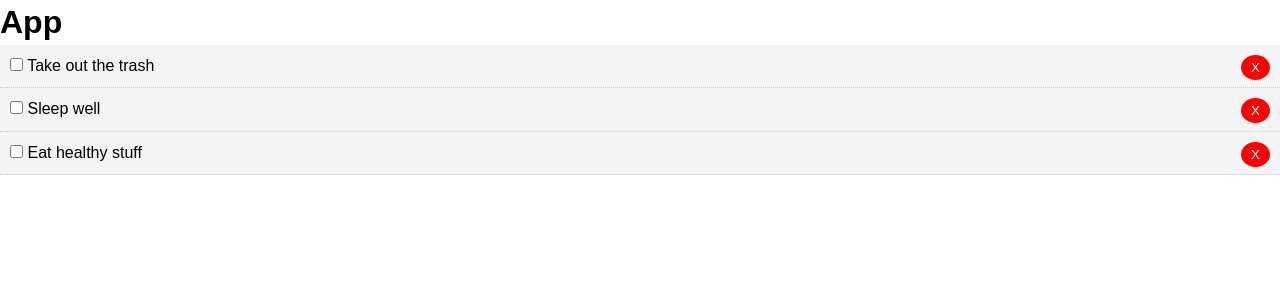
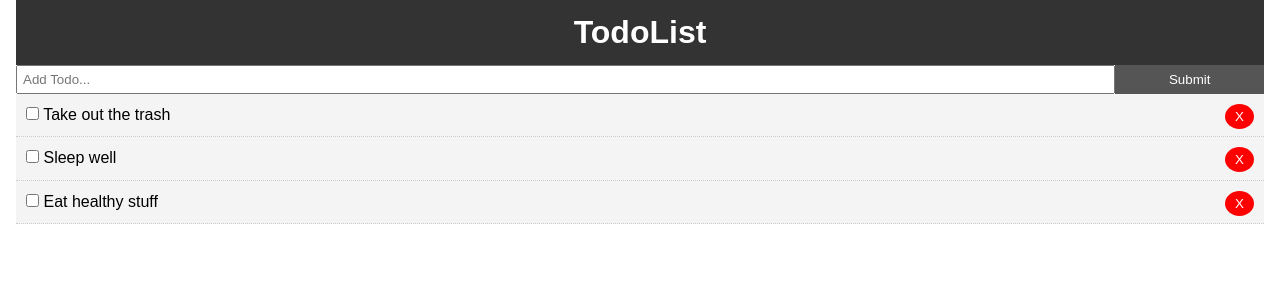
Before and after one commit to strider99/react-todo-app, a React (Create React App) app: page / in a window 1280 px wide. Shown: the top 300 px of the page. Built offline with nearby package versions, Linux system fonts and the light colour scheme.

Commit message:
add addtodo form and submit button

```diff
--- a/src/App.css
+++ b/src/App.css
@@ -15,3 +15,20 @@
   color: #333;
   text-decoration: none;
 }
+.container {
+  padding: 0 1rem;
+
+}
+
+.btn {
+  display: inline-block;
+  border: none;
+  background: #555;
+  color: #fff;
+  padding: 7px 20px;
+  cursor: pointer;
+}
+
+.btn:hover {
+  background: #666;
+}
--- a/src/App.js
+++ b/src/App.js
@@ -1,6 +1,9 @@
 import React, { Component } from 'react';
 import './App.css';
 import Todos from './components/Todos';
+import Header from './components/layout/Header';
+import AddTodo from './components/AddTodo';
+
 
 class App extends Component {
   state = {
@@ -45,8 +48,11 @@
   render() {
     return (
       <div className="App">
-        <h1>App</h1>
-        <Todos todos={this.state.todos} markComplete={this.markComplete} delTodo={this.delTodo} />
+        <div className="container">
+          <Header />
+          <AddTodo />
+          <Todos todos={this.state.todos} markComplete={this.markComplete} delTodo={this.delTodo} />
+        </div>
 
       </div>
     );
--- /dev/null
+++ b/src/components/AddTodo.js
@@ -0,0 +1,14 @@
+import React, { Component } from 'react'
+
+export class AddTodo extends Component {
+  render() {
+    return (
+      <form style={{display: 'flex'}} action="">
+        <input type="text" name="title" id="title" placeholder="Add Todo..." style={{flex: '10', padding: '5px'}} />
+        <input type="submit" value="Submit" className='btn' style={{flex: '1'}} />
+      </form>
+    )
+  }
+}
+
+export default AddTodo
--- a/src/components/layout/Header.js
+++ b/src/components/layout/Header.js
@@ -1,11 +1,19 @@
-import React from 'react'
+import React from 'react';
 
 const Header = () => {
   return (
-    <div>
+    <header style={headerStyle} >
+      <h1>TodoList</h1>
 
-    </div>
+    </header>
   )
 }
 
-export default Header
+const headerStyle = {
+  background: '#333',
+  color: '#fff',
+  textAlign: 'center',
+  padding: '10px'
+}
+
+export default Header;
```
